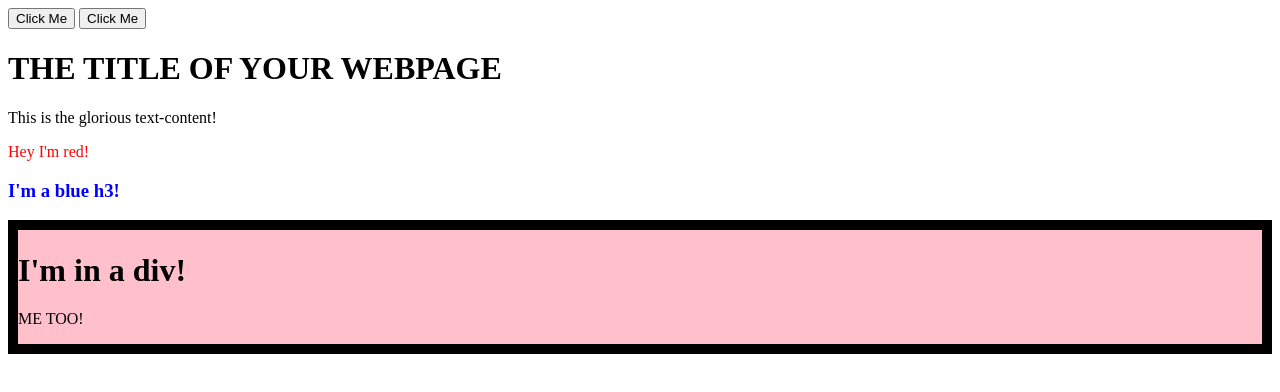
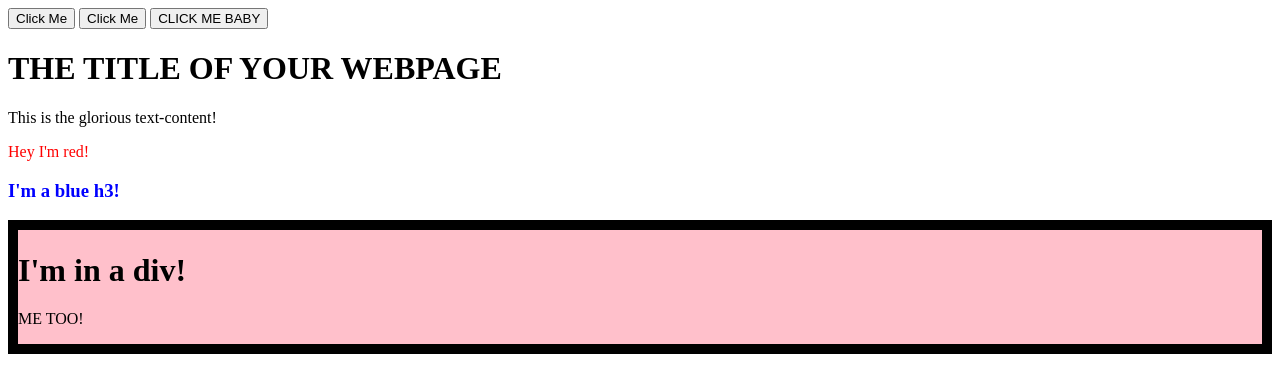
Before and after one commit to MJohnson326/dom-exercise, a plain HTML site: page index.html in a window 1280 px wide. Drawn offline with Linux system fonts and the light colour scheme.

Commit message:
add button with js function to alert

```diff
--- a/index.html
+++ b/index.html
@@ -10,6 +10,7 @@
 <body>
   <button onclick="alert('Hello World')">Click Me</button>
   <button id="btn">Click Me</button>
+  <button onclick="alertFunction()">CLICK ME BABY</button>
     <h1>
       THE TITLE OF YOUR WEBPAGE
     </h1>
--- a/js-file.js
+++ b/js-file.js
@@ -43,3 +43,14 @@ const btn = document.querySelector('#btn');
 btn.addEventListener('click', () => {
   alert("Hello World");
 });
+
+
+function alertFunction() {
+    alert("YAY! YOU DID IT!");
+  }
+
+  // METHOD 2
+  btn.onclick = alertFunction;
+
+  // METHOD 3
+  btn.addEventListener('click', alertFunction);
```
